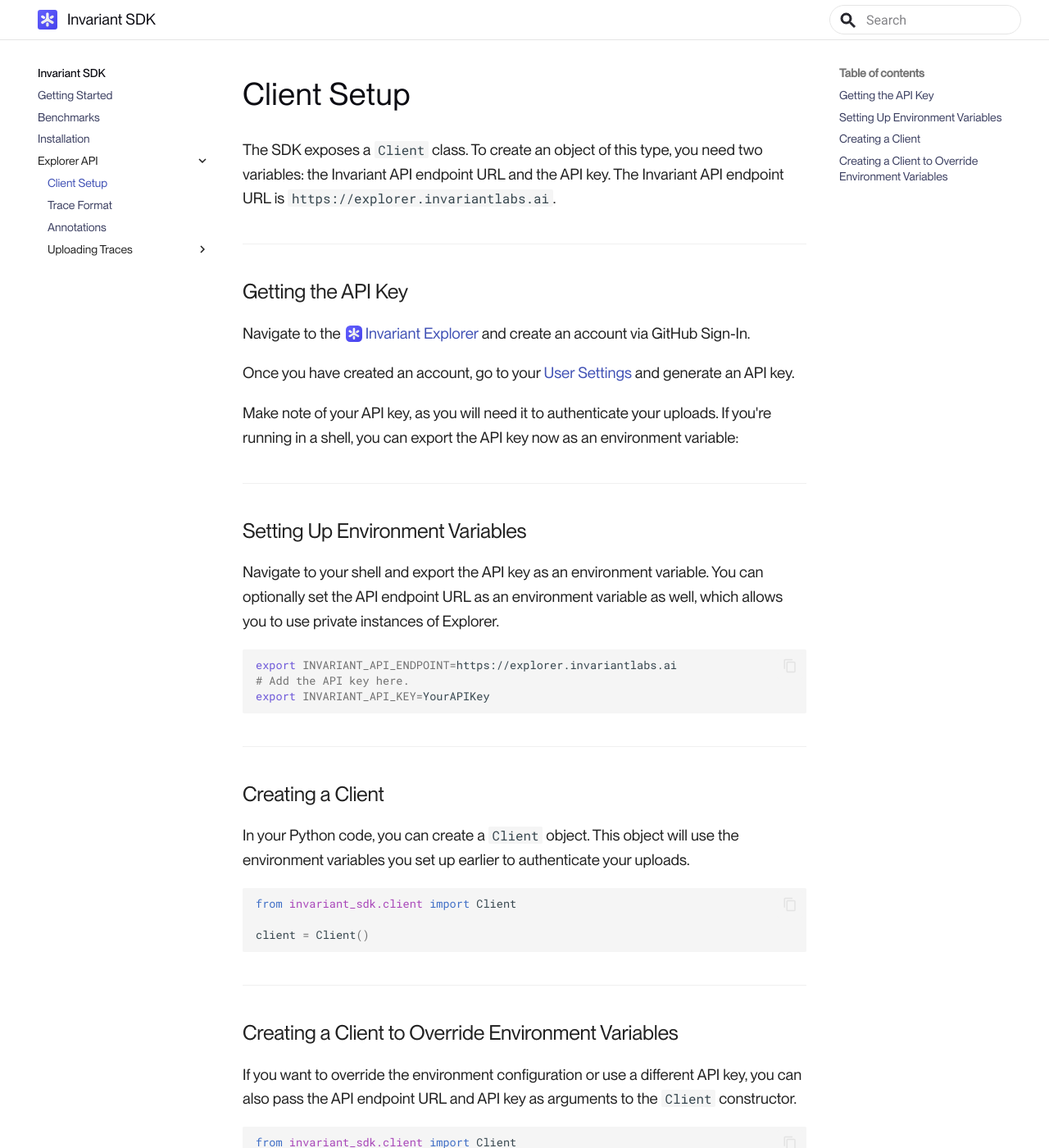
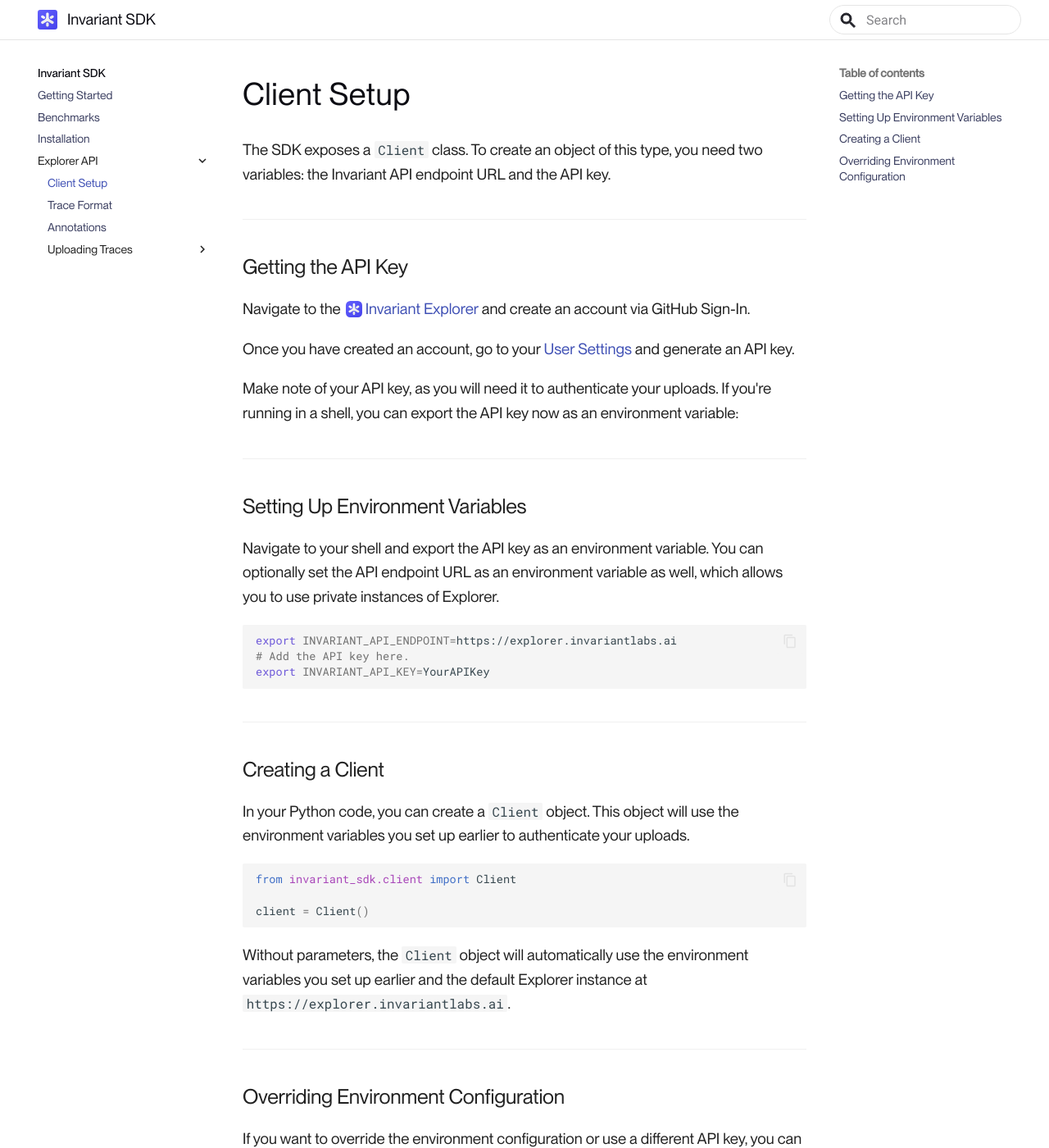
Before and after one commit to invariantlabs-ai/invariant-sdk, an MkDocs documentation site: the page built from docs/docs/Explorer_API/1_client_setup.md, in a window 1280 px wide and 1400 px high. Shown: the whole window at 82% size. Built offline with MkDocs 1.6.1 and Material for MkDocs 9.7.7, drawn with Linux system fonts in a browser that asks for light colours; some of the changed text lies outside the part shown.

Commit message:
docs: minor tweaks

````diff
--- a/docs/docs/Explorer_API/1_client_setup.md
+++ b/docs/docs/Explorer_API/1_client_setup.md
@@ -1,7 +1,6 @@
 # Client Setup
 
 The SDK exposes a `Client` class. To create an object of this type, you need two variables: the Invariant API endpoint URL and the API key.
-The Invariant API endpoint URL is `https://explorer.invariantlabs.ai`.
 
 ## Getting the API Key
 Navigate to the <img class='inline-invariant' src="../assets/logo.svg"/> [Invariant Explorer](https://explorer.invariantlabs.ai) and create an account via GitHub Sign-In.
@@ -30,9 +29,11 @@
 client = Client()
 ```
 
-## Creating a Client to Override Environment Variables
+Without parameters, the `Client` object will automatically use the environment variables you set up earlier and the default Explorer instance at `https://explorer.invariantlabs.ai`.
 
-If you want to override the environment configuration or use a different API key, you can also pass the API endpoint URL and API key as arguments to the `Client` constructor.
+## Overriding Environment Configuration
+
+If you want to override the environment configuration or use a different API key, you can also pass the API endpoint URL and API key as arguments to the `Client` constructor directly.
 
 ```python
 from invariant_sdk.client import Client
````
Also changed, not shown: docs/docs/Explorer_API/Uploading_Traces/push_api.md (+1 -1 lines).
